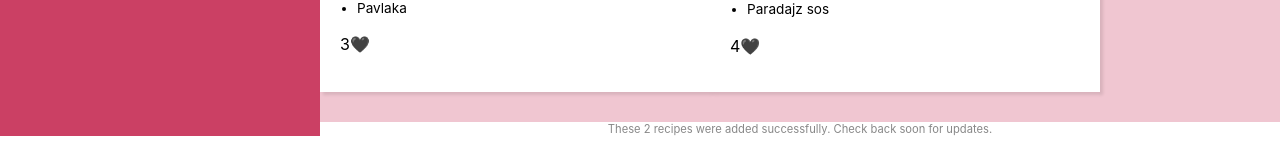
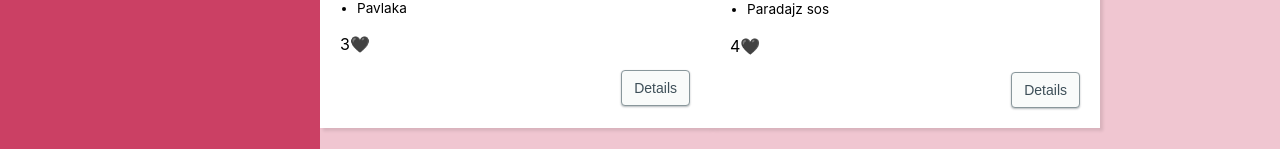
Before and after one commit to Mirko-125/Moj-Mongo-Frizider, a React (Vite) app in the folder Moj-Vite-Frizider/: page /fridge in a window 1280 px wide. Shown: the part 803-952 px from the top of the page. Built offline with nearby package versions, Linux system fonts and the light colour scheme.

Commit message:
button is kinda working

```diff
--- a/Moj-Vite-Frizider/src/components/DIsplayComponent.jsx
+++ b/Moj-Vite-Frizider/src/components/DIsplayComponent.jsx
@@ -44,6 +44,9 @@ function DisplayComponents(data) {
                 <p><strong>Budget:</strong> ${data.budget}</p>
                 ${data.ingredients ? foods(data.ingredients) : ""}
                 <p>${data.likedBy.length}🖤<p>
+                <a href="/${data.name}">
+                    <button class="details-button">Details</button>
+                </a>
             </div>`
         );
     }
```
